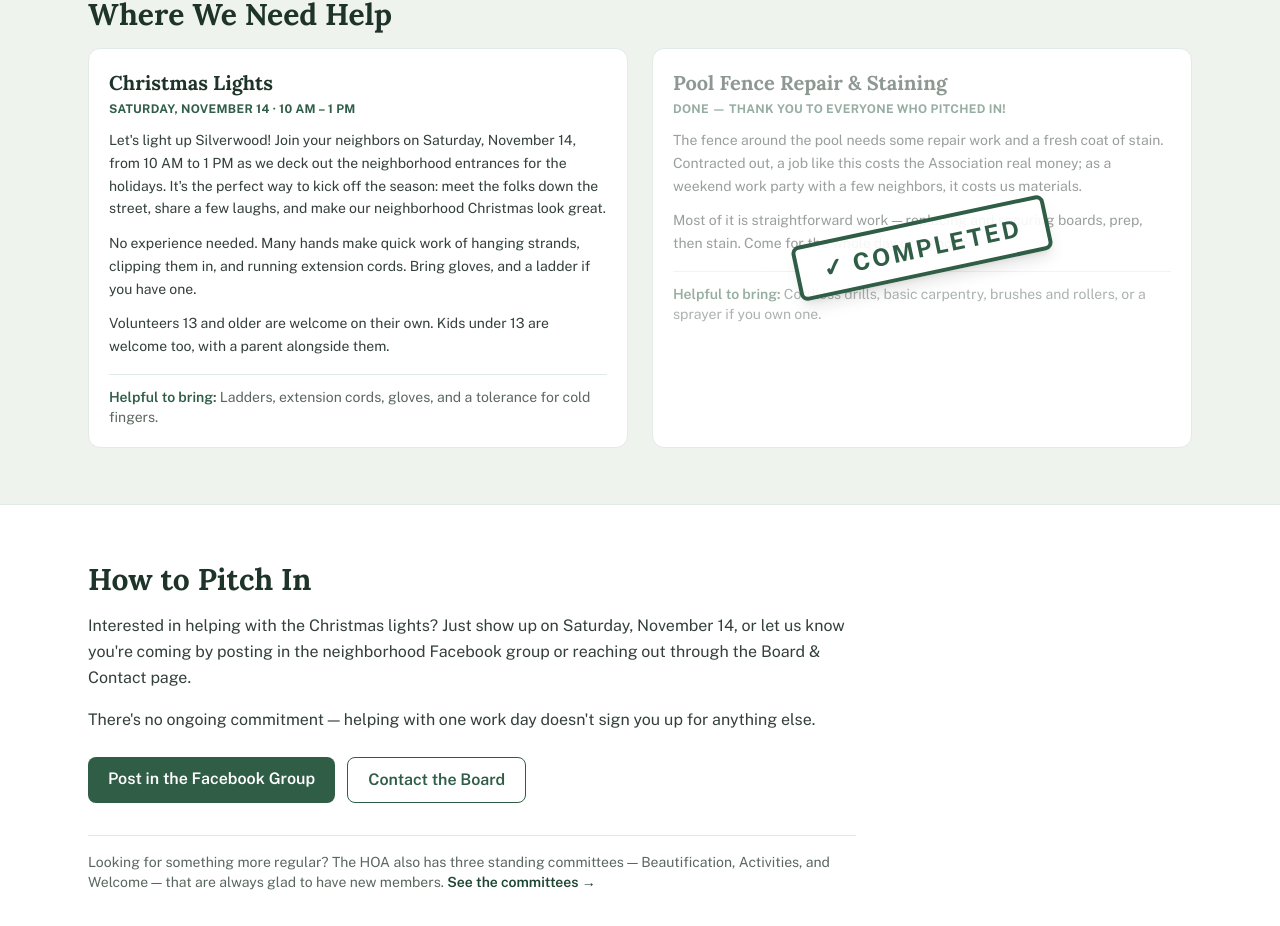
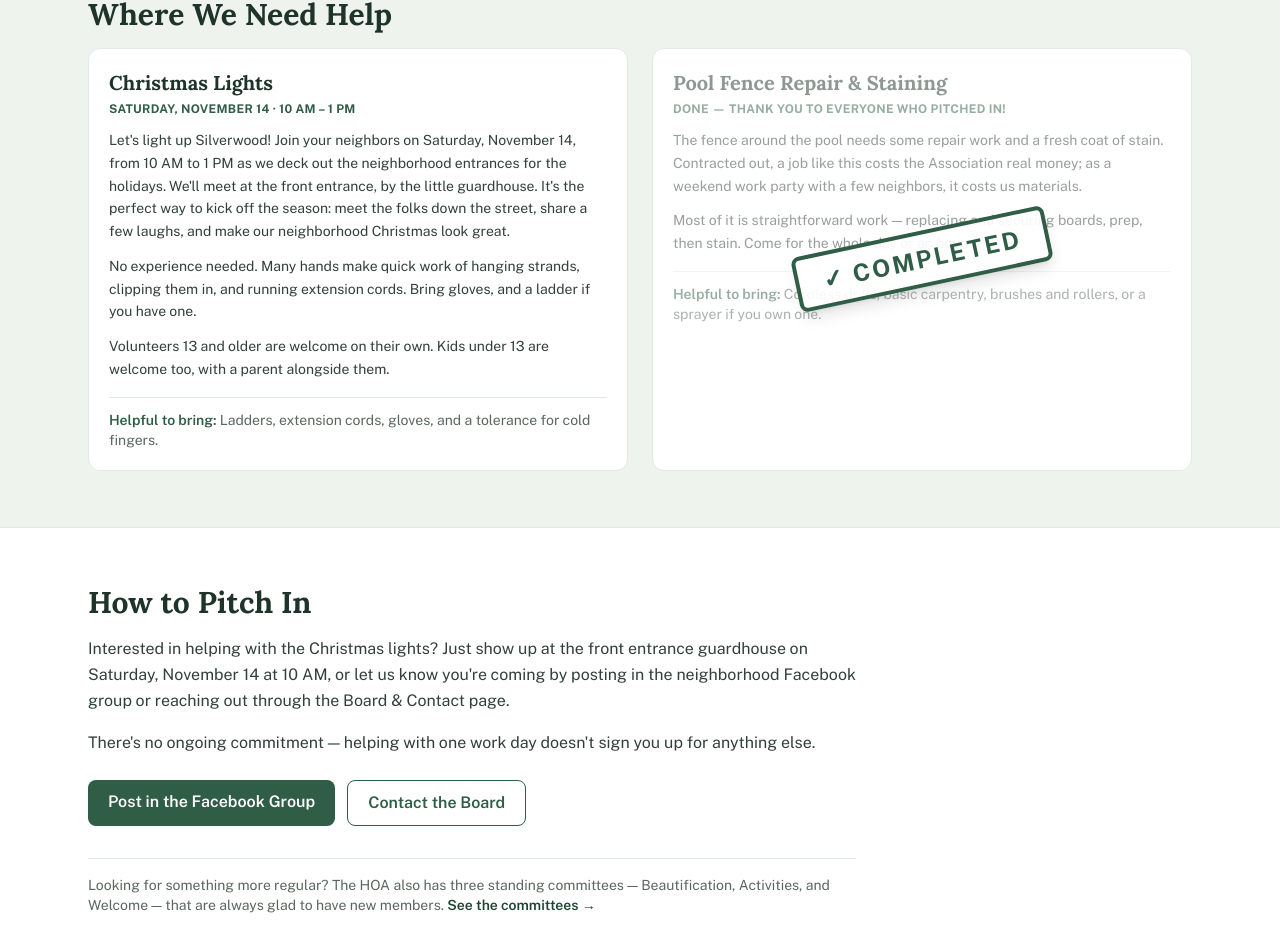
Before and after one commit to revdrive-ai/Silverwood-HOA, a Next.js app: page /volunteer in a window 1280 px wide. Shown: the part 960-1886 px from the top of the page. Built offline with nearby package versions, Linux system fonts and the light colour scheme.

Commit message:
Add Christmas lights meeting spot: front entrance guardhouse (#19)
Claude-Session: https://claude.ai/code/session_01B3zZhPjpdbD7kdnEyACW6R

Co-authored-by: Claude <noreply@anthropic.com>

```diff
--- a/content/volunteer.js
+++ b/content/volunteer.js
@@ -32,7 +32,7 @@ export const volunteer = {
       when: "Saturday, November 14 · 10 AM – 1 PM",
       image: null,
       body: [
-        "Let's light up Silverwood! Join your neighbors on Saturday, November 14, from 10 AM to 1 PM as we deck out the neighborhood entrances for the holidays. It's the perfect way to kick off the season: meet the folks down the street, share a few laughs, and make our neighborhood Christmas look great.",
+        "Let's light up Silverwood! Join your neighbors on Saturday, November 14, from 10 AM to 1 PM as we deck out the neighborhood entrances for the holidays. We'll meet at the front entrance, by the little guardhouse. It's the perfect way to kick off the season: meet the folks down the street, share a few laughs, and make our neighborhood Christmas look great.",
         "No experience needed. Many hands make quick work of hanging strands, clipping them in, and running extension cords. Bring gloves, and a ladder if you have one.",
         "Volunteers 13 and older are welcome on their own. Kids under 13 are welcome too, with a parent alongside them.",
       ],
@@ -52,7 +52,7 @@ export const volunteer = {
   ],
 
   howToHelp: [
-    "Interested in helping with the Christmas lights? Just show up on Saturday, November 14, or let us know you're coming by posting in the neighborhood Facebook group or reaching out through the Board & Contact page.",
+    "Interested in helping with the Christmas lights? Just show up at the front entrance guardhouse on Saturday, November 14 at 10 AM, or let us know you're coming by posting in the neighborhood Facebook group or reaching out through the Board & Contact page.",
     "There's no ongoing commitment — helping with one work day doesn't sign you up for anything else.",
   ],
 
```
